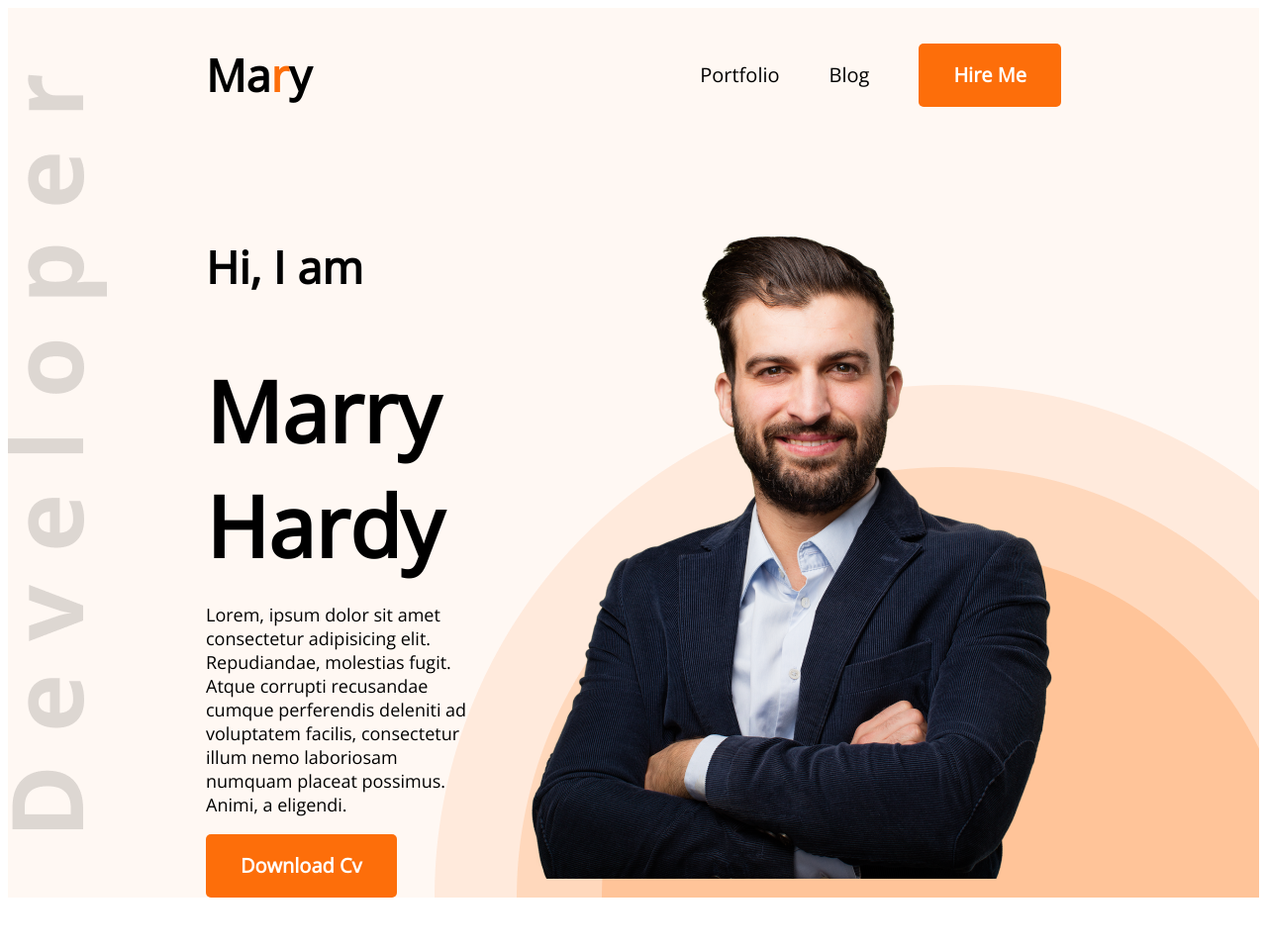
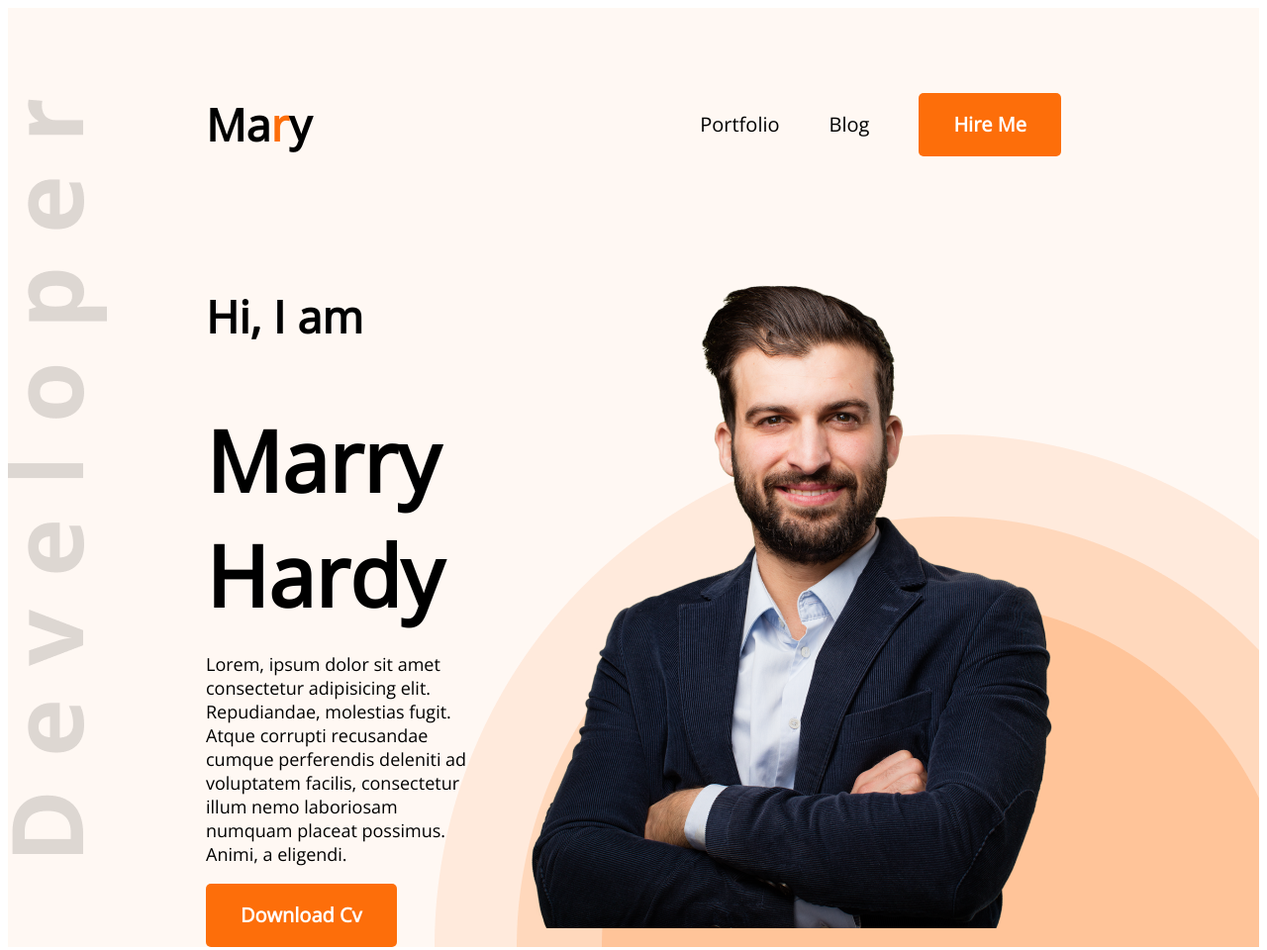
Before and after one commit to Sobuj2023/portfolio-website, a plain HTML site: page index.html in a window 1280 px wide. Shown: the top 960 px of the page at 99% size. Drawn offline with nearby package versions, Linux system fonts and the light colour scheme.

Commit message:
2nd f commi

```diff
--- a/style.css
+++ b/style.css
@@ -12,8 +12,8 @@
 nav{
     display: flex;
     justify-content: space-between;
-    margin: 50px 200px;
-    margin-top: 0px;
+    padding: 50px 200px;
+
 }
 nav ul{
     display: flex;
```
